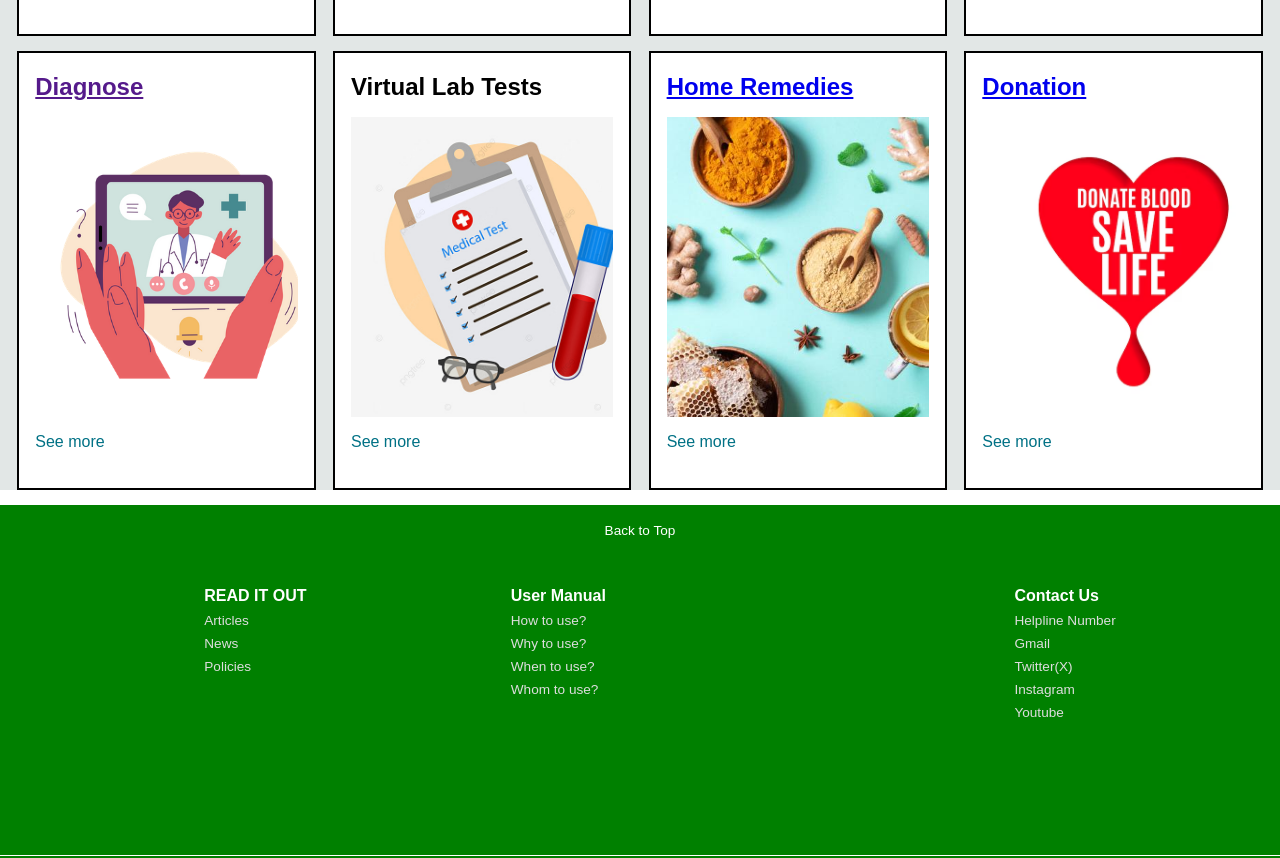
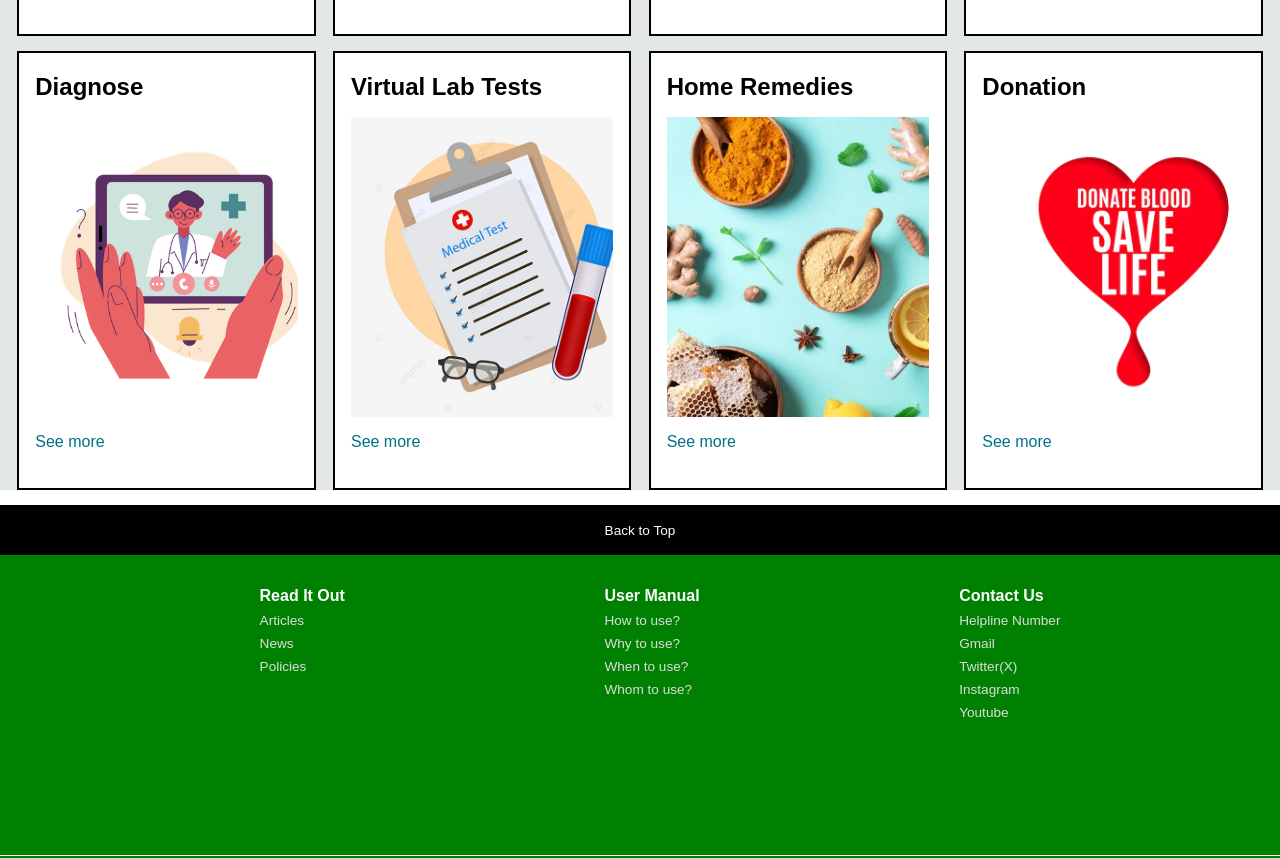
Before and after one commit to Prakrati1907/THE-Debug-Squad, a plain HTML site: page index.html in a window 1280 px wide. Shown: the part 856-1714 px from the top of the page. Drawn offline with Linux system fonts and the light colour scheme.

Commit message:
done main page

```diff
--- a/index.html
+++ b/index.html
@@ -106,7 +106,7 @@
         </div>
         <div class="box5 box">
             <div class="box-content">
-                <h2><a href="">Diagnose</a></h2>
+                <h2><a href="https://www.blackbox.ai/agent/healthDiagnosisR1Ixc1y">Diagnose</a></h2>
                 <div class="box-img" style="background-image: url('./images/img\ box4.png');" ></div>
                 <p>See more</p>
             </div>
@@ -140,7 +140,7 @@
         </div>
         <div class="footer-panel2">
             <ul>
-                <p>READ IT OUT</p>
+                <p>Read It Out</p>
                 <a>Articles</a>
                 <a>News</a>
                 <a>Policies</a>
@@ -154,14 +154,6 @@
                 <a>Why to use?</a>
                 <a>When to use?</a>
                 <a>Whom to use?</a>
-            </ul>
-            <ul>
-                <p>
-                </p>
-                <a></a>
-                <a></a>
-                <a></a>
-                <a></a>
             </ul>
             <ul>
                 <p>Contact Us</p>
--- a/style.css
+++ b/style.css
@@ -4,6 +4,11 @@
     border:border-box;
     /*border box says the border should be included in given height and width */
 }
+a{
+    color: black;
+    text-decoration: none;
+}
+
 
 .navbar{
     height: 60px;
@@ -226,7 +231,7 @@ background: red;
 
 /* /footer/ */
 .footer-panel1{
-    background-color: #008000;
+    background-color: #000;
     height: 50px;
     color: white;
     display: flex;
```
